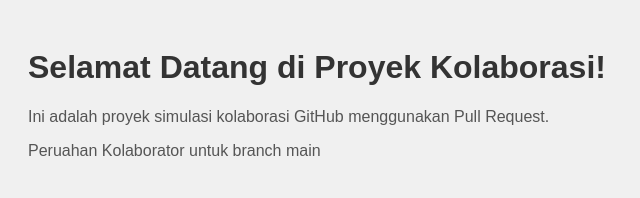
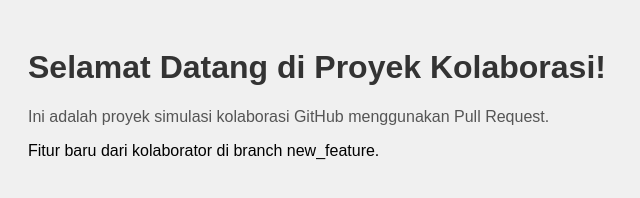
Before and after one commit to donadlollin/kolaborasi-repo, a plain HTML site: page index.html in a window 1280 px wide. Shown: the whole page, without its empty margins (0-640 px from the left). Drawn offline with Linux system fonts and the light colour scheme.

Commit message:
Menambahkan Div fitur Baru

```diff
--- a/index.html
+++ b/index.html
@@ -10,6 +10,6 @@
     <p>
       Ini adalah proyek simulasi kolaborasi GitHub menggunakan Pull Request.
     </p>
-    <p>Peruahan Kolaborator untuk branch main</p>
+    <div>Fitur baru dari kolaborator di branch new_feature.</div>
   </body>
 </html>
```
